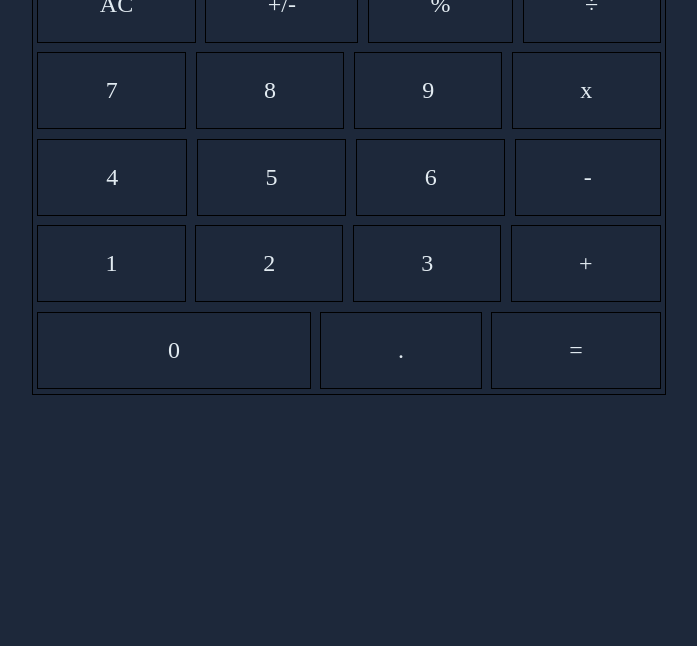
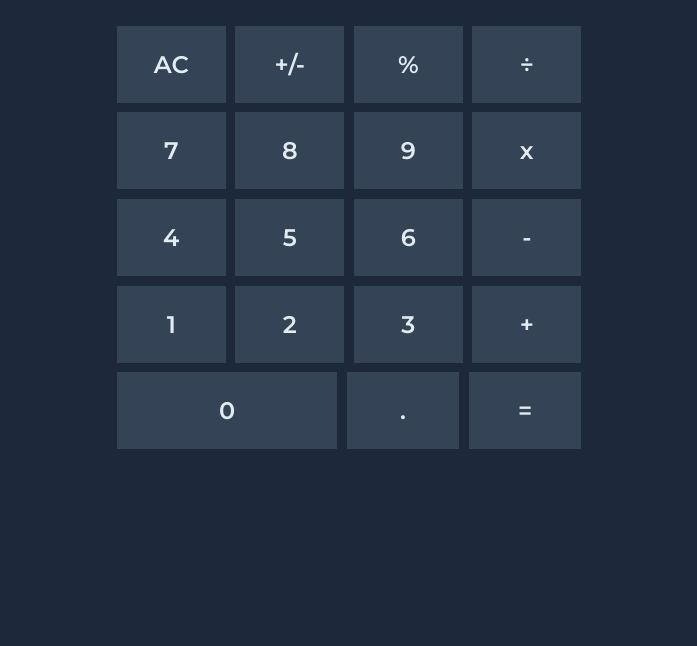
Before and after one commit to SrutavTarun/Calculator, a plain HTML site: page index.html in a window 1280 px wide. Shown: the part 154-800 px from the top of the page, without its empty margins (291-988 px from the left). Drawn offline with Linux system fonts and the light colour scheme.

Commit message:
Finalised design

```diff
--- a/index.html
+++ b/index.html
@@ -6,54 +6,53 @@
 
     <meta name="viewport" content="width=device-width, initial-scale=1.0">
     <link rel="stylesheet" href="style.css">
-    <script src="D:\Srutav\Programs\Projects\Calculator\myScript.js"></script>
+    <script src="script.js"></script>
+
+    <link href="https://fonts.googleapis.com/css2?family=Montserrat:wght@600&display=swap" rel="stylesheet">
 
 </head>
 
 <body>
     <div class="container">
-        <div class="empty-space-left" style="flex-grow: 1;">ㅤ</div>
-        <div class="main" style="flex-grow: 1;">
+        <div class="empty-space-left">ㅤ</div>
+        <div class="main">
             <div>ㅤ</div>
-            <div class="calc" style="flex-grow: 1">
+            <div class="calc">
                 <div class="answer">
                     <h1>hello</h1>
                 </div>
                 <div class="row row-1">
-                    <div class="ele" style="flex-grow: 1;">AC</div>
-                    <div class="ele" style="flex-grow: 1;">+/-</div>
-                    <div class="ele" style="flex-grow: 1;">%</div>
-                    <div class="ele" style="flex-grow: 1;">÷</div>
+                    <div class="ele">AC</div>
+                    <div class="ele">+/-</div>
+                    <div class="ele">%</div>
+                    <div class="ele">÷</div>
                 </div>
                 <div class="row row-2">
-                    <div class="ele" style="flex-grow: 1;">7</div>
-                    <div class="ele" style="flex-grow: 1;">8</div>
-                    <div class="ele" style="flex-grow: 1;">9</div>
-                    <div class="ele" style="flex-grow: 1;">x</div>
+                    <div class="ele">7</div>
+                    <div class="ele">8</div>
+                    <div class="ele">9</div>
+                    <div class="ele">x</div>
                 </div>
                 <div class="row row-3">
-                    <div class="ele" style="flex-grow: 1;">4</div>
-                    <div class="ele" style="flex-grow: 1;">5</div>
-                    <div class="ele" style="flex-grow: 1;">6</div>
-                    <div class="ele" style="flex-grow: 1;">-</div>
+                    <div class="ele">4</div>
+                    <div class="ele">5</div>
+                    <div class="ele">6</div>
+                    <div class="ele">-</div>
                 </div>
                 <div class="row row-4">
-                    <div class="ele" style="flex-grow: 1;">1</div>
-                    <div class="ele" style="flex-grow: 1;">2</div>
-                    <div class="ele" style="flex-grow: 1;">3</div>
-                    <div class="ele" style="flex-grow: 1;">+</div>
+                    <div class="ele">1</div>
+                    <div class="ele">2</div>
+                    <div class="ele">3</div>
+                    <div class="ele">+</div>
                 </div>
                 <div class="row row-5">
-                    <div class="ele" style="flex-grow: 2;">0</div>
-                    <div class="ele" style="flex-grow: 1;">.</div>
-                    <div class="ele" style="flex-grow: 1;">=</div>
+                    <div class="ele zero">0</div>
+                    <div class="ele dot">.</div>
+                    <div class="ele equal">=</div>
                 </div>
             </div>
-            <div>
-            </div>
         </div>
-        <div></div>
-        <div class="empty-space-right" style="flex-grow: 1;">ㅤ</div>
+        <div class="empty-space-right">ㅤ</div>
     </div>
 
 </body>
--- a/style.css
+++ b/style.css
@@ -1,5 +1,6 @@
 body{
     background-color: #1d283a;
+    font-family: 'Montserrat', sans-serif;
 }
 
 *{
@@ -12,82 +13,60 @@ body{
 }
 
 .empty-space-left{
-    /* width: 35%;
-    height: 100%;
-    float: left;
-    background-color: white; */
-}
-
-.empty-space-right{
-    /* width: 35%;
-    height: 100%;
-    float: left;
-    background-color: white; */
+    flex: 1.25;
 }
 
 .main{
     display: flex;
     flex-direction: column;
-    border: 1px solid black;
-    /* width: 30%; */
-    /* float: left; */
-    /*background-color: black;*/
-    /* padding: 6em 0em 4em 0em;
-    margin: -1em 0em 0em 0em; */
-    /*position: ; */
+    flex: 1.5;
+
+}
+
+.empty-space-right{
+    flex: 1.25;
 }
 
 .calc{
     display: flex;
     flex-direction: column;
+    /* border: 1px solid black; */
 }
 
 .answer{
-    /* color: #e2ebf1;
-    padding: 1em 0em; */
-    border-style: solid;
-    border-width: 0.1em;
-    border-color: black;
+    color: #e2ebf1;
+    font-size: 1.75em;
+    text-align: right;
+    padding: 0em 1em 0em 0em;
 }
 
 .row{
     display: flex;
     flex-direction: row;
-    /* height: 1em; */
-}
-
-.col{
-    /* margin: calc(100%/27) calc(100%/27) 0em 0em; */
-}
-
-.col-4{
-    /* margin: calc(100%/27) 0em 0em 0em; */
 }
 
 .ele{
+    flex: 1;
     text-align: center;
+    font-size: 1.5em;
     color: #e2ebf1;
-    font-size: 1.5em;
-    padding: 1em 1em;
-    border-style: solid;
-    border-width: 0.001em;
-    border-color: black;
+    background-color: #344356;
+    padding: 1em;
     margin: 0.2em;
 }
 
-.ele-i{
-    /* width: calc(600%/27);
-    float: left; */
+.zero{
+    flex: 2.29;
 }
 
-.ele-4-1{
-    /* width: calc(1300%/27);
-    float: left;
-    margin: calc(100%/27) calc(100%/27) 0em 0em; */
+.dot{
+    flex: 0.855;
 }
 
-.ele-4-2{
-    /* width: calc(600%/27);
-    float: left;
-    margin: calc(100%/27) 0em 0em 0em; */
+.equal{
+    flex: 0.855;
 }
+
+/* border-style: solid;
+border-width: 0.001em;
+border-color: black; */
```
Also changed, not shown: myScript.js (added).
